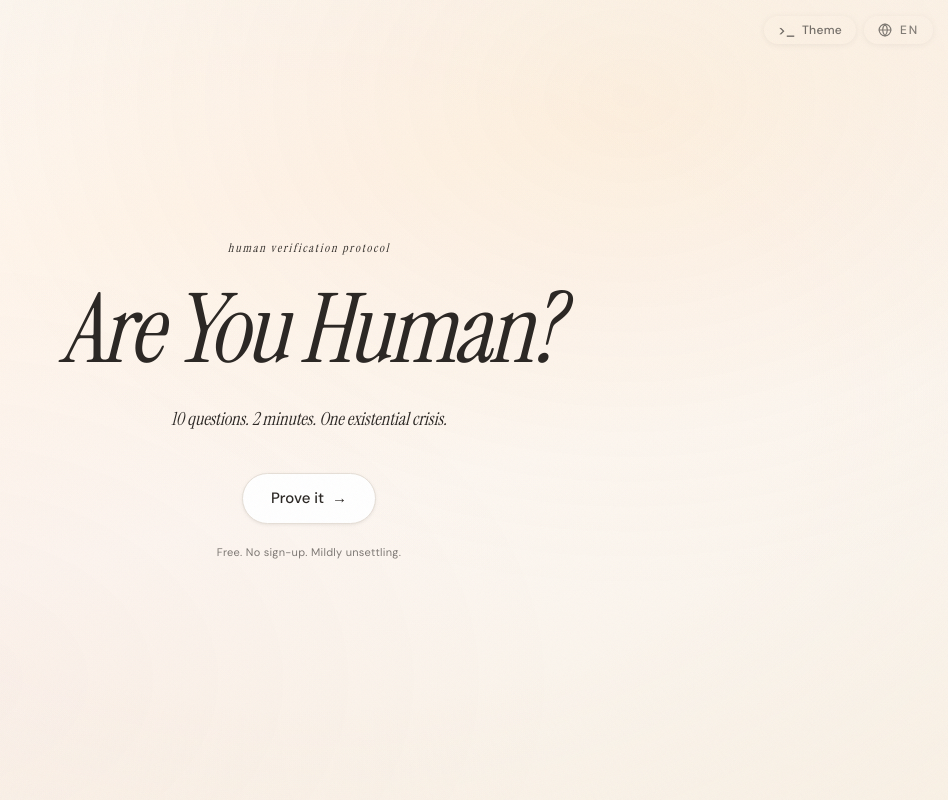
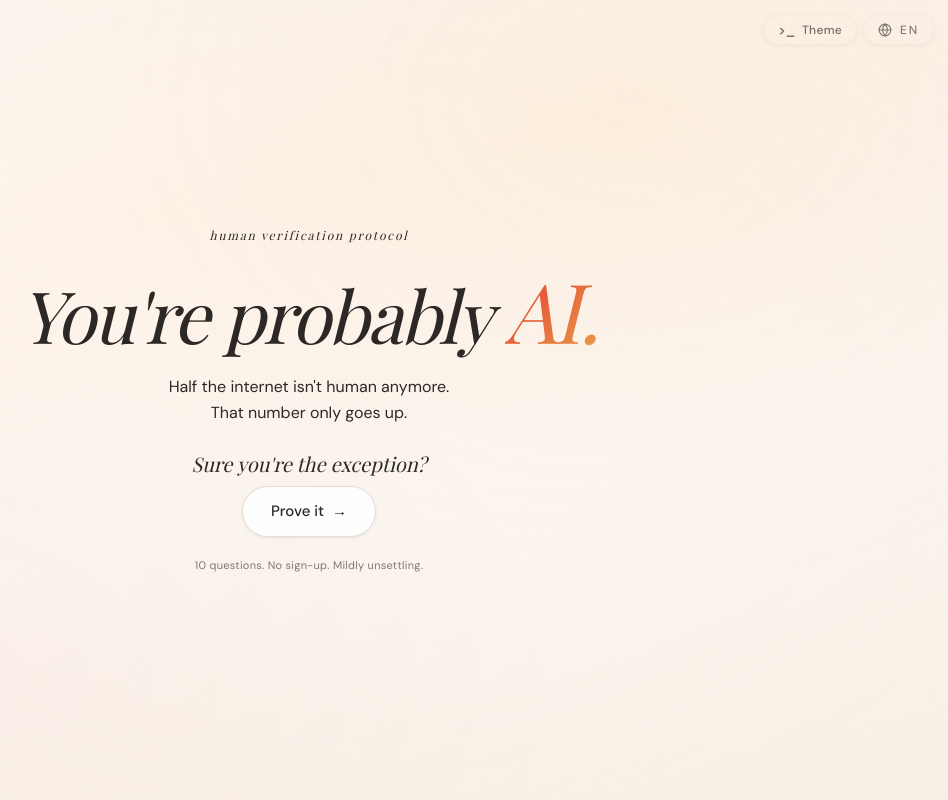
Before and after one commit to arseniypom/imdefinitelyhuman, a Next.js app: page / in a window 1280 px wide. Shown: the top 800 px of the page, without its empty margins (331-1279 px from the left). Built offline with nearby package versions, Linux system fonts and the light colour scheme.

Commit message:
Updated landing page

```diff
--- a/app/globals.css
+++ b/app/globals.css
@@ -622,6 +622,41 @@ input[type="range"]::-moz-range-thumb {
   border-radius: 0;
 }
 
+/* ── Hero "AI" highlight ── */
+.hero-highlight-light {
+  background: linear-gradient(135deg, var(--accent) 0%, #E85D3A 40%, var(--accent-warm) 100%);
+  -webkit-background-clip: text;
+  -webkit-text-fill-color: transparent;
+  background-clip: text;
+}
+
+.hero-highlight-terminal {
+  color: var(--foreground);
+  text-shadow:
+    0 0 20px var(--glow-strong),
+    0 0 40px var(--glow),
+    0 0 80px var(--glow);
+  animation: heroGlitch 3s ease-in-out infinite;
+}
+
+@keyframes heroGlitch {
+  0%, 100% {
+    text-shadow: 0 0 20px var(--glow-strong), 0 0 40px var(--glow), 0 0 80px var(--glow),
+      3px 0 #00ff41, -3px 0 #ff0040;
+  }
+  15%, 17%, 52%, 100% {
+    text-shadow: 0 0 20px var(--glow-strong), 0 0 40px var(--glow), 0 0 80px var(--glow);
+  }
+  16% {
+    text-shadow: 0 0 20px var(--glow-strong), 0 0 40px var(--glow), 0 0 80px var(--glow),
+      -4px 0 #00ff41, 4px 0 #ff0040;
+  }
+  51% {
+    text-shadow: 0 0 20px var(--glow-strong), 0 0 40px var(--glow), 0 0 80px var(--glow),
+      2px 2px #00ff41, -2px -2px #ff0040;
+  }
+}
+
 /* ── Editorial serif italic utility ── */
 .light-serif {
   font-family: var(--font-display), Georgia, serif;
--- a/app/layout.tsx
+++ b/app/layout.tsx
@@ -1,5 +1,5 @@
 import type { Metadata } from "next";
-import { Geist, Geist_Mono, Instrument_Serif, DM_Sans } from "next/font/google";
+import { Geist, Geist_Mono, Playfair_Display, DM_Sans } from "next/font/google";
 import { QuizProvider } from "@/lib/quiz-context";
 import "./globals.css";
 
@@ -13,10 +13,10 @@ const geistMono = Geist_Mono({
   subsets: ["latin"],
 });
 
-const instrumentSerif = Instrument_Serif({
+const playfairDisplay = Playfair_Display({
   variable: "--font-display",
   subsets: ["latin"],
-  weight: "400",
+  weight: ["400", "700", "800", "900"],
   style: ["normal", "italic"],
 });
 
@@ -68,7 +68,7 @@ export default function RootLayout({
         <script dangerouslySetInnerHTML={{ __html: themeScript }} />
       </head>
       <body
-        className={`${geistSans.variable} ${geistMono.variable} ${instrumentSerif.variable} ${dmSans.variable} antialiased`}
+        className={`${geistSans.variable} ${geistMono.variable} ${playfairDisplay.variable} ${dmSans.variable} antialiased`}
       >
         <QuizProvider>{children}</QuizProvider>
       </body>
--- a/components/LandingPage.tsx
+++ b/components/LandingPage.tsx
@@ -48,22 +48,53 @@ export function LandingPage() {
               : t('landing.hero.label', state.lang)}
           </div>
 
-          {/* Main headline */}
+          {/* Provocative statement */}
           <h1
-            className={`text-5xl sm:text-7xl md:text-8xl mb-6 ${
+            className={`text-5xl sm:text-6xl md:text-7xl font-extrabold mb-5 ${
               isTerminal ? '' : 'text-[--foreground]'
             }`}
           >
-            {t('landing.hero.title', state.lang)}
+            {t('landing.hero.title.setup', state.lang)}{' '}
+            <span
+              className="text-[1.15em]"
+              style={
+                isTerminal
+                  ? {
+                      color: 'var(--foreground)',
+                      textShadow:
+                        '0 0 20px var(--glow-strong), 0 0 40px var(--glow), 0 0 80px var(--glow)',
+                    }
+                  : {
+                      background:
+                        'linear-gradient(135deg, var(--accent) 0%, #E85D3A 40%, var(--accent-warm) 100%)',
+                      WebkitBackgroundClip: 'text',
+                      WebkitTextFillColor: 'transparent',
+                      backgroundClip: 'text',
+                    }
+              }
+            >
+              {t('landing.hero.title.highlight', state.lang)}
+            </span>
           </h1>
 
-          {/* Subtitle */}
+          {/* Supporting stats */}
           <p
-            className={`text-base sm:text-lg text-[--muted] mb-10 max-w-md mx-auto ${
+            className={`text-sm sm:text-base text-[--muted] mb-6 max-w-lg mx-auto leading-relaxed ${
+              isTerminal ? 'font-mono' : ''
+            }`}
+          >
+            {t('landing.hero.stats.1', state.lang)}
+              <br />
+              {t('landing.hero.stats.2', state.lang)}
+          </p>
+
+          {/* Challenge */}
+          <p
+            className={`text-lg sm:text-xl mb-2 ${
               isTerminal ? 'font-mono' : 'light-serif'
             }`}
           >
-            {t('landing.hero.subtitle', state.lang)}
+            {t('landing.hero.challenge', state.lang)}
           </p>
 
           {/* CTA */}
--- a/lib/i18n.ts
+++ b/lib/i18n.ts
@@ -257,15 +257,30 @@ const dict: Record<string, Record<Lang, string>> = {
     ru: 'протокол верификации человека',
     es: 'protocolo de verificación humana',
   },
-  'landing.hero.title': {
-    en: 'Are You Human?',
-    ru: 'Ты человек?',
-    es: '¿Eres humano?',
+  'landing.hero.title.setup': {
+    en: "You're probably",
+    ru: 'Ты, скорее всего,',
+    es: 'Probablemente eres',
   },
-  'landing.hero.subtitle': {
-    en: '10 questions. 2 minutes. One existential crisis.',
-    ru: '10 вопросов. 2 минуты. Один экзистенциальный кризис.',
-    es: '10 preguntas. 2 minutos. Una crisis existencial.',
+  'landing.hero.title.highlight': {
+    en: 'AI.',
+    ru: 'AI.',
+    es: 'IA.',
+  },
+  'landing.hero.stats.1': {
+    en: "Half the internet isn't human anymore.",
+    ru: 'Половина интернета\u00A0— уже не люди.',
+    es: 'La mitad de internet ya no es humana.',
+  },
+  'landing.hero.stats.2': {
+    en: 'That number only goes up.',
+    ru: 'И эта цифра только растёт.',
+    es: 'Y la cifra solo sube.',
+  },
+  'landing.hero.challenge': {
+    en: "Sure you're the exception?",
+    ru: 'Уверен, что ты исключение?',
+    es: '¿Seguro que tú eres la excepción?',
   },
   'landing.hero.cta': {
     en: 'Prove it',
@@ -273,9 +288,9 @@ const dict: Record<string, Record<Lang, string>> = {
     es: 'Demuéstralo',
   },
   'landing.hero.micro': {
-    en: 'Free. No sign-up. Mildly unsettling.',
-    ru: 'Бесплатно. Без регистрации. Слегка тревожно.',
-    es: 'Gratis. Sin registro. Levemente inquietante.',
+    en: '10 questions. No sign-up. Mildly unsettling.',
+    ru: '10 вопросов. Без регистрации. Слегка тревожно.',
+    es: '10 preguntas. Sin registro. Levemente inquietante.',
   },
 
   // How it works
```
